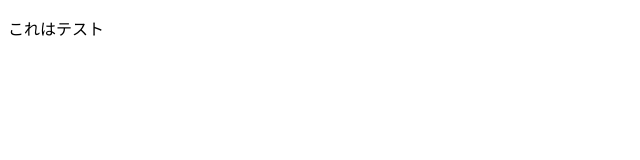
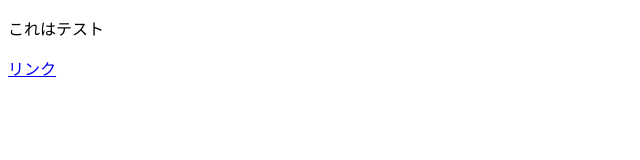
Before and after one commit to 21white-eagle/html_learn, a plain HTML site: page index.html in a window 1280 px wide. Shown: the full height of the page, 0-640 px from the left. Drawn offline with Linux system fonts and the light colour scheme.

Commit message:
Update index.html

```diff
--- a/index.html
+++ b/index.html
@@ -6,5 +6,6 @@
   </head>
   <body>
     <p>これはテスト</p>
+    <a href= "test_dir/" >リンク</a>
   </body>
 </html>
```
